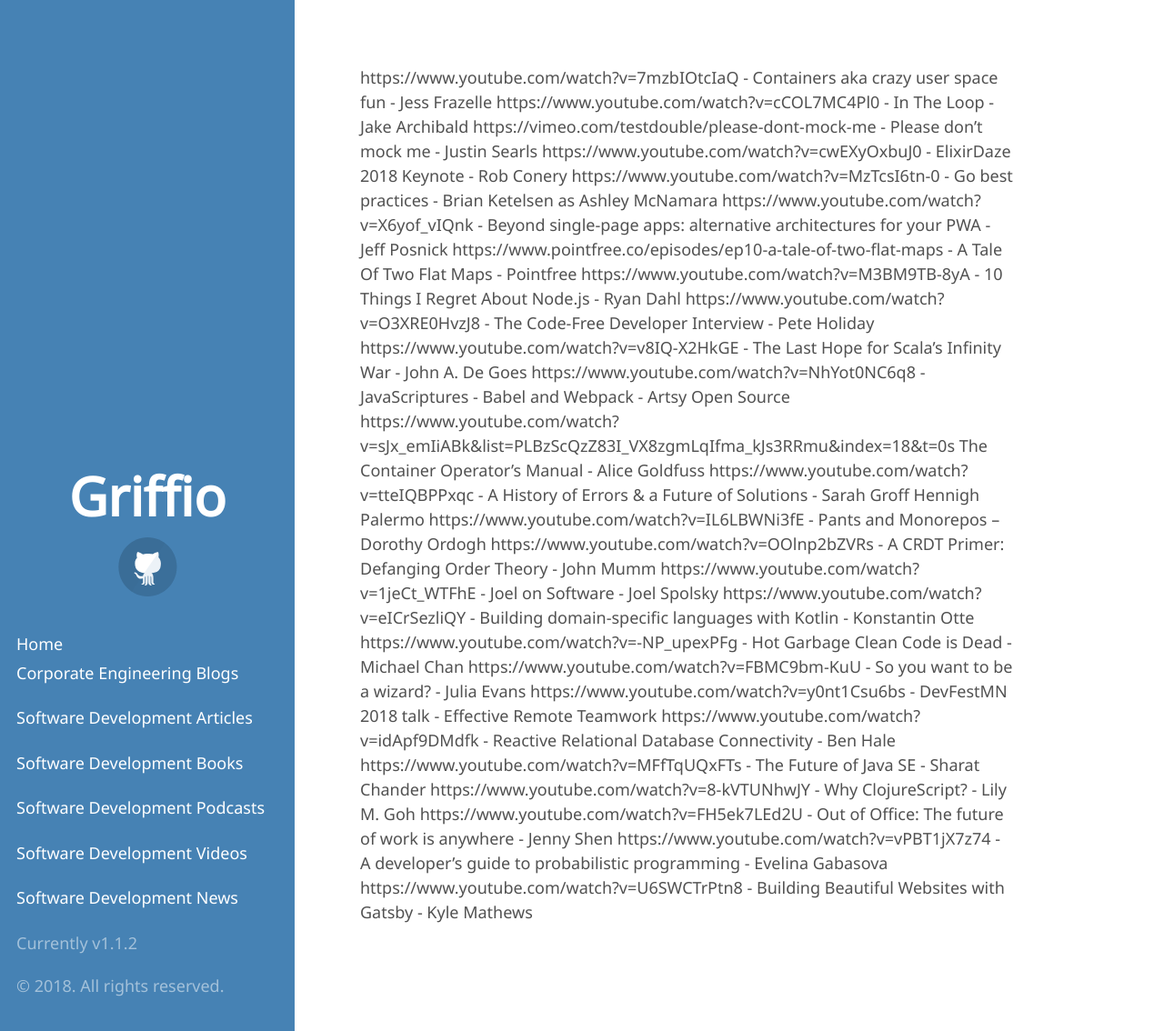
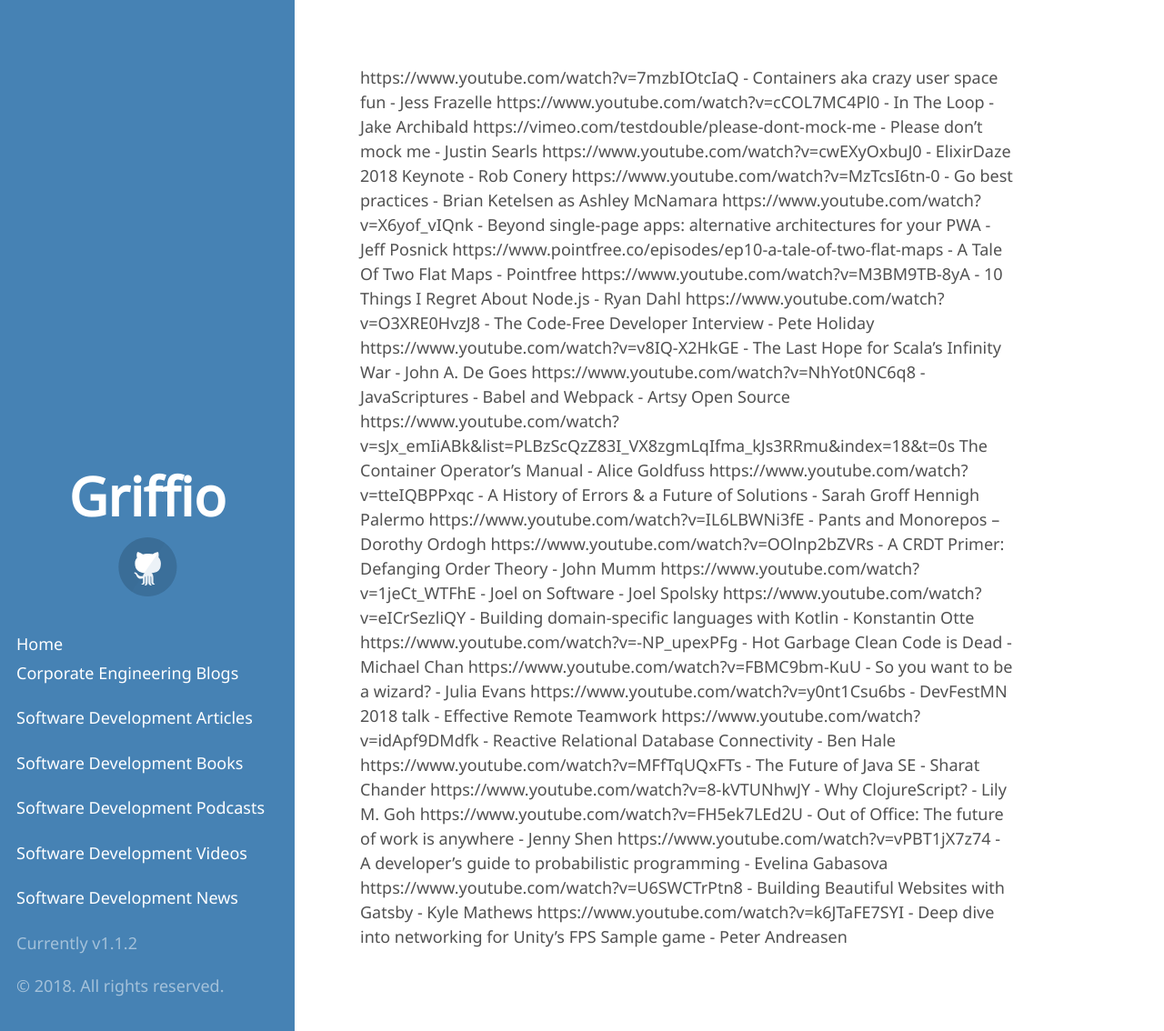
Before and after one commit to griffio/griffio.github.io, a Jekyll site: the page built from tech_talks_highlighted_2018.md, in a window 1280 px wide and 1134 px high. Shown: the whole window at 91% size. Built offline with Jekyll 4.4.1, drawn with Linux system fonts in a browser that asks for light colours; some web fonts are replaced; our own code applies the rules of GitHub Pages for plain Markdown files.

Commit message:
Deep dive into networking for Unity's FPS Sample

```diff
--- a/tech_talks_highlighted_2018.md
+++ b/tech_talks_highlighted_2018.md
@@ -24,3 +24,4 @@
 https://www.youtube.com/watch?v=FH5ek7LEd2U - Out of Office: The future of work is anywhere - Jenny Shen
 https://www.youtube.com/watch?v=vPBT1jX7z74 - A developer's guide to probabilistic programming - Evelina Gabasova
 https://www.youtube.com/watch?v=U6SWCTrPtn8 - Building Beautiful Websites with Gatsby - Kyle Mathews
+https://www.youtube.com/watch?v=k6JTaFE7SYI - Deep dive into networking for Unity's FPS Sample game - Peter Andreasen
```
